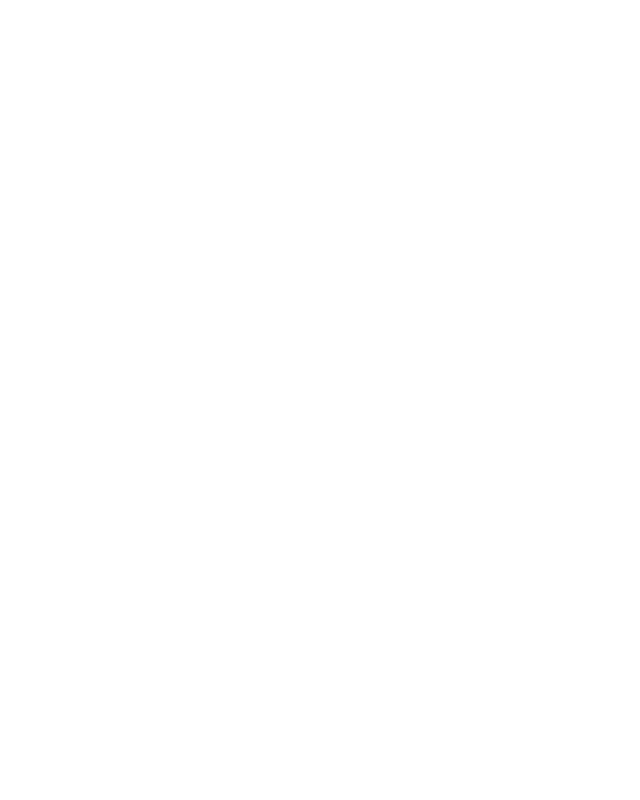
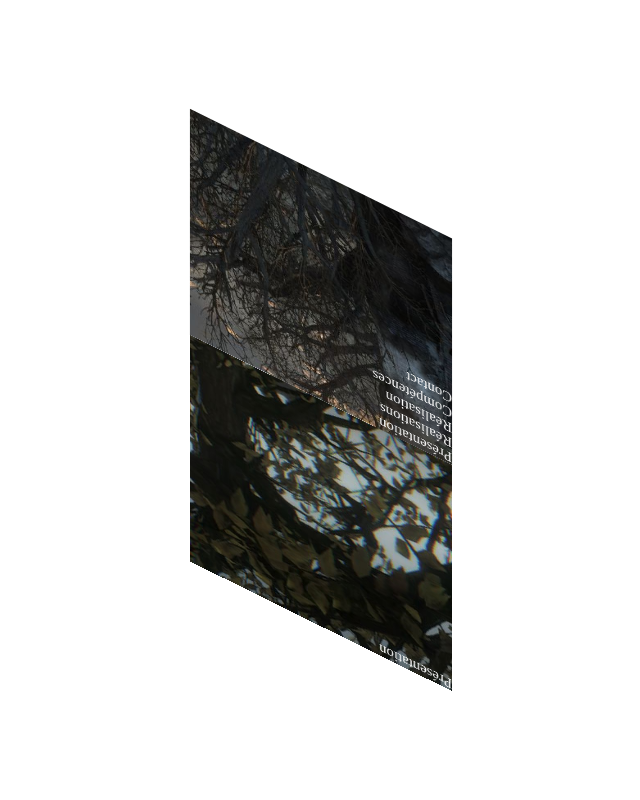
Before and after one commit to codeuronline/portefolio, a PHP site: page / in a window 1280 px wide. Before the commit the part shown is empty. Shown: the whole page, without its empty margins (319-959 px from the left). Run offline with PHP 8.4, Linux system fonts and the light colour scheme.

Commit message:
update->lundi

```diff
--- /dev/null
+++ b/addproject.php
@@ -0,0 +1,2 @@
+<?php
+require_once 'connexion.php';
--- a/index.php
+++ b/index.php
@@ -1,3 +1,50 @@
 <?php
 define('WEBROOT', str_replace('index.php', '', $_SERVER['SCRIPT_NAME']));
-define('ROOT',str_replace('index.php','',$_SERVER['SCRIPT_NAME']));
+define('ROOT', str_replace('index.php', '', $_SERVER['SCRIPT_NAME'])); ?>
+<!DOCTYPE html>
+<html lang="en">
+
+<head>
+    <meta charset="UTF-8">
+    <meta http-equiv="X-UA-Compatible" content="IE=edge">
+    <meta name="viewport" content="width=device-width, initial-scale=1.0">
+    <link rel="stylesheet" href="public/css/style.css">
+    <title>Accueil</title>
+</head>
+<!--<div class="plant-grid">
+    <div class="plant-grid1">
+        <h1><a href=" addproject.php" class="">Ajouter un projet</a></h1>
+    </div>
+    <div class="plant-grid2">
+        <h1><a href="" class="">Compétences</a></h1>
+    </div>
+    <div class="plant-grid3">
+        <h1><a href="" class="">Projet</a></h1>
+    </div>
+</div>-->
+
+<body>
+    <div class="box">
+        <a href="">
+            <div class="box__face--back"> Présentation
+            </div>
+        </a>
+        <a href="">
+            <div class="box__face--front">Présentation
+        </a>
+        <a href="">
+            <div class="box__face--left">Réalisations
+        </a>
+    </div>
+    <a href="">
+        <div class="box__face--right">Réalisation</div>
+    </a>
+    <a href="">
+        <div class="box__face--top">Compétences </div>
+    </a>
+    <a href="">
+        <div class="box__face--bottom"> Contact</div>
+    </a>
+</body>
+
+</html>
--- /dev/null
+++ b/public/css/style.css
@@ -0,0 +1,149 @@
+*, *::after, *::before {
+  color: white;
+  font-size: large;
+  text-decoration: none;
+  margin: 0;
+  padding: 0;
+}
+
+body {
+  display: grid;
+  place-items: center;
+  min-height: 100vh;
+}
+
+.box {
+  --width:40vmin;
+  --height:40vmin;
+  --depth: 45vmin;
+  --hue:30;
+  --alpha:0.8;
+  width: var(witdh);
+  height: var(height);
+  position: relative;
+  perspective: 1600px;
+  transform-style: preserve-3d;
+  transform: rotateX(225deg) rotateY(145deg);
+  animation: animationBox 5s infinite linear both alternate;
+  will-change: transform;
+}
+
+.box__face {
+  position: absolute;
+  left: 50%;
+  top: 50%;
+  color: white;
+  font-size: calc(1vm+1rem);
+  text-align: center;
+  line-height: var(--height);
+}
+
+.box__face--back {
+  background-image: url(../../assets/upload/2.jpg);
+}
+
+.box__face--front, .box__face--back {
+  width: var(--width);
+  height: var(--height);
+  --hue:220;
+  --alpha:0.6;
+  --coeff:0.5;
+  transform: translate(-50%, 50%) translate3d(0, 0, calc(var(--depth)*--coeff));
+}
+
+.box__face--front {
+  background-image: url(../../assets/upload/1.jpg);
+  --coeff:-0.5;
+  transform: translate3d(0, 0, calc(var(--depth)*--coeff));
+}
+
+/* .box__face--right{
+    background-image: url(../../assets/upload/4.jpg);
+}
+
+.box__face--right,.box__face--left{
+  --rotate: 90deg;
+  width: var(--width);
+  height:var(--height);
+  --hue:220;
+  --alpha:0.6;
+  --coeff:0.5;
+  transform:translate(-50%,50%) rotateY(--rotate) translate3d(0,0,calc(var(--depth)*var(--width)));
+}
+
+.box__face--left{
+  --rotate: -90deg;
+  background-image: url(../../assets/upload/3.jpg);
+
+}
+/*
+.box__face--top{
+  background-image: url(../../assets/upload/5.jpg);
+
+.box__face--bottom{
+
+  background-image: url(../../assets/upload/6.jpg);
+}
+.box__face--top,.box__face--bottom{
+  width: var(--width);
+  height:var(--height);
+  --hue:220;
+  --alpha:0.6;
+  --coeff:0.5;
+}
+*/
+/*
+@keyframes animationBox{
+  from{
+    transform: rotateX(0) rotateY(360deg);
+  }to{
+    transform: rotateX(360deg) rotateY(360deg);
+  }
+}*/
+/*.wrapper {
+    background: white;
+    display: grid;
+    grid-template-columns: repeat(auto-fit, minmax(444px, 1fr));
+  }
+
+  .wrapper__red, .wrapper__green {
+    align-self: center;
+  }
+
+  .wrapper__red {
+    z-index: 1;
+    background: red;
+  }
+
+  .wrapper__green {
+    justify-self: end;
+    height: 100%;
+    background: green;
+  }
+  .plant-grid{
+    display: grid;
+    min-height: 150vh;
+    grid-template-columns: repeat(4, 1fr);
+    grid-template-rows: repeat(4, 400px);
+    row-gap: 10px;
+    column-gap: 10px;
+    }
+
+    .plant-grid1{
+    background-image: url(../../assets/upload/1.jpg);
+    grid-column: 1/3;
+    grid-row: 1/3;
+    }
+
+    .plant-grid2{
+    background-image: url(../../assets/upload/2.jpg);
+    z-index: 1;
+    grid-column: 1/5;
+    }
+
+    .plant-grid3{
+    background-image: url(../../assets/upload/3.jpg);
+    z-index:2;
+    grid-column: 3/5;*/
+
+/*# sourceMappingURL=style.css.map */
--- /dev/null
+++ b/public/scss/style.scss
@@ -0,0 +1,171 @@
+*,*::after,*::before{
+  color:white;
+  font-size: large;
+  text-decoration: none;
+  margin:0;
+  padding:0;
+}
+body{
+  display: grid;
+  place-items: center;
+  min-height: 100vh;
+}
+.box{
+  --width:40vmin;
+  --height:40vmin;
+  --depth: 45vmin;
+  --hue :30;
+  --alpha:0.8;
+
+  width: var(witdh);
+  height: var(height);
+  position: relative;
+  perspective: 1600px;
+  transform-style: preserve-3d;
+  transform : rotateX(225deg) rotateY(145deg);
+  animation : animationBox 5s infinite linear both alternate;
+  will-change: transform;
+}
+.box__face{
+  position: absolute;
+  left:50%;
+  top:50%;
+  color:white;
+  font-size: calc(1vm+1rem);
+  text-align:center;
+  line-height:  var(--height);
+}
+.box__face--back{
+  background-image: url(../../assets/upload/2.jpg);
+}
+
+.box__face--front,.box__face--back{
+  width: var(--width);
+  height:var(--height);
+  --hue:220;
+  --alpha:0.6;
+  --coeff:0.5;
+  transform:translate(-50%,50%) translate3d(0,0,calc(var(--depth)*--coeff));
+
+}
+
+.box__face--front{
+  background-image: url(../../assets/upload/1.jpg);
+  --coeff:-0.5;
+  transform: translate3d(0,0,calc(var(--depth)*--coeff));
+}
+/* .box__face--right{
+    background-image: url(../../assets/upload/4.jpg);
+}
+
+.box__face--right,.box__face--left{
+  --rotate: 90deg;
+  width: var(--width);
+  height:var(--height);
+  --hue:220;
+  --alpha:0.6;
+  --coeff:0.5;
+  transform:translate(-50%,50%) rotateY(--rotate) translate3d(0,0,calc(var(--depth)*var(--width)));
+}
+
+.box__face--left{
+  --rotate: -90deg;
+  background-image: url(../../assets/upload/3.jpg);
+
+}
+/*
+.box__face--top{
+  background-image: url(../../assets/upload/5.jpg);
+
+.box__face--bottom{
+
+  background-image: url(../../assets/upload/6.jpg);
+}
+.box__face--top,.box__face--bottom{
+  width: var(--width);
+  height:var(--height);
+  --hue:220;
+  --alpha:0.6;
+  --coeff:0.5;
+}
+*/
+/*
+@keyframes animationBox{
+  from{
+    transform: rotateX(0) rotateY(360deg);
+  }to{
+    transform: rotateX(360deg) rotateY(360deg);
+  }
+}*/
+
+
+
+
+
+
+
+
+
+
+
+
+
+
+
+
+
+
+
+
+
+
+
+
+
+
+/*.wrapper {
+    background: white;
+    display: grid;
+    grid-template-columns: repeat(auto-fit, minmax(444px, 1fr));
+  }
+
+  .wrapper__red, .wrapper__green {
+    align-self: center;
+  }
+
+  .wrapper__red {
+    z-index: 1;
+    background: red;
+  }
+
+  .wrapper__green {
+    justify-self: end;
+    height: 100%;
+    background: green;
+  }
+  .plant-grid{
+    display: grid;
+    min-height: 150vh;
+    grid-template-columns: repeat(4, 1fr);
+    grid-template-rows: repeat(4, 400px);
+    row-gap: 10px;
+    column-gap: 10px;
+    }
+
+    .plant-grid1{
+    background-image: url(../../assets/upload/1.jpg);
+    grid-column: 1/3;
+    grid-row: 1/3;
+    }
+
+    .plant-grid2{
+    background-image: url(../../assets/upload/2.jpg);
+    z-index: 1;
+    grid-column: 1/5;
+    }
+
+    .plant-grid3{
+    background-image: url(../../assets/upload/3.jpg);
+    z-index:2;
+    grid-column: 3/5;*/
+    //}
```
Also changed, not shown: connexion.php (added, +15 -0 lines), package.json (added, +22 -0 lines), README.md (added), assets/upload/1.jpg (added), assets/upload/2.jpg (added), assets/upload/3.jpg (added), assets/upload/3.png (added), assets/upload/4.jpg (added), assets/upload/5.jpg (added), assets/upload/6.jpg (added), assets/upload/7.jpg (added), package-lock.json (added), 2 other files.
